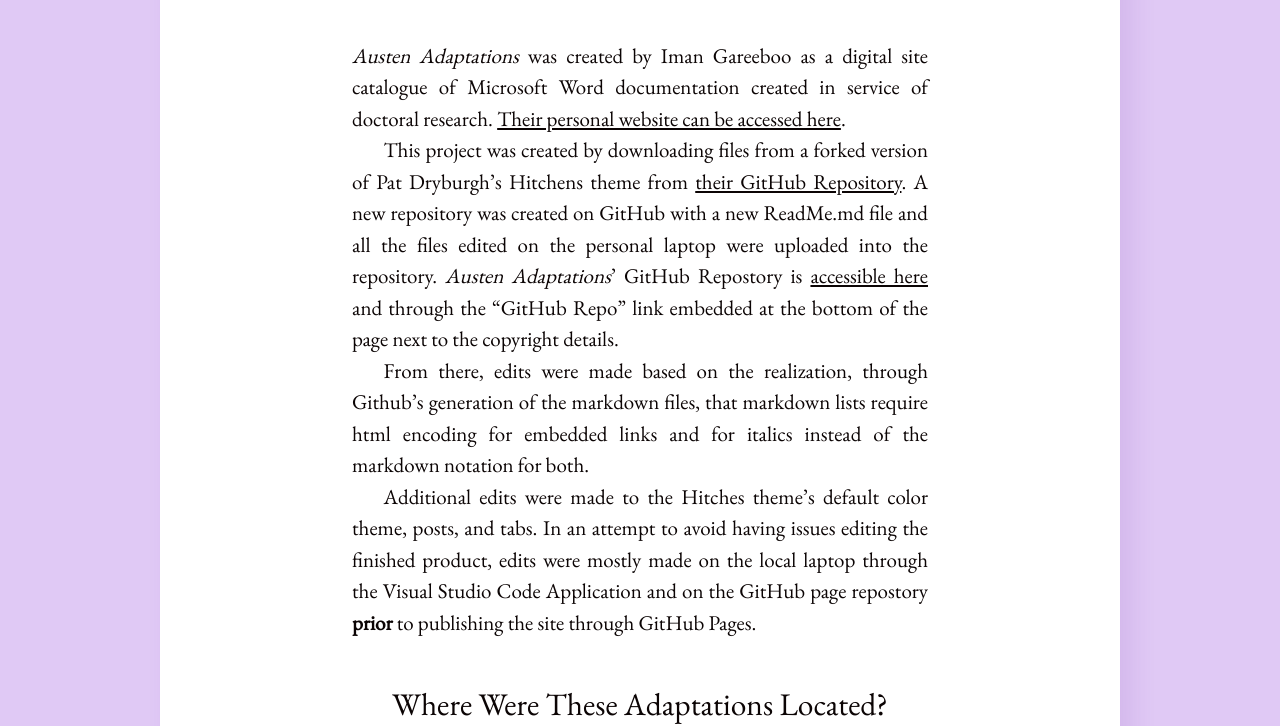
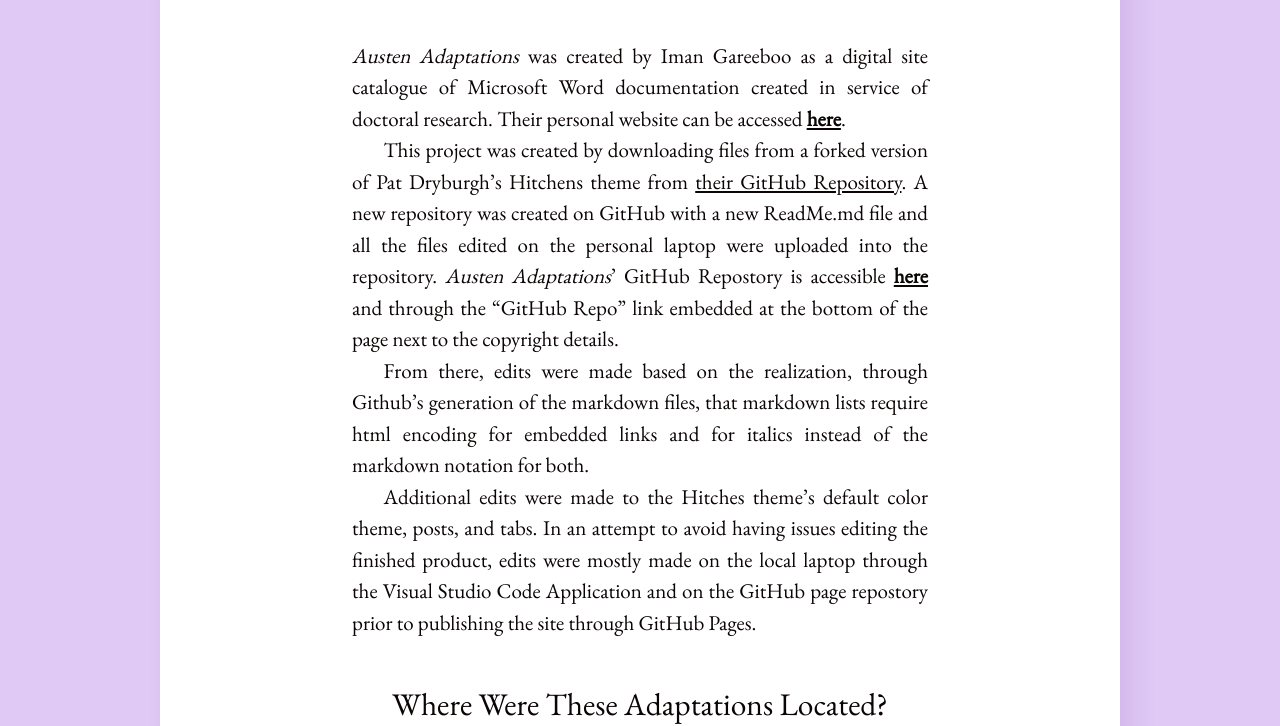
Before and after one commit to imangareeboo/Austen_Adaptations, a Jekyll site: the page built from aboutproject.md, in a window 1280 px wide and 1400 px high. Shown: the part 575-1301 px from the top of the window. Built offline with Jekyll 4.4.1, drawn with Linux system fonts in a browser that asks for light colours.

Commit message:
Update aboutproject.md

```diff
--- a/aboutproject.md
+++ b/aboutproject.md
@@ -5,13 +5,13 @@ title: About the Project
 
 ### The Process
 
-*Austen Adaptations* was created by Iman Gareeboo as a digital site catalogue of Microsoft Word documentation created in service of doctoral research. [Their personal website can be accessed here](https://imangareeboo.github.io).
+*Austen Adaptations* was created by Iman Gareeboo as a digital site catalogue of Microsoft Word documentation created in service of doctoral research. Their personal website can be accessed [**here**](https://imangareeboo.github.io).
 
-This project was created by downloading files from a forked version of Pat Dryburgh's Hitchens theme from [their GitHub Repository](https://github.com/patdryburgh/hitchens).  A new repository was created on GitHub with a new ReadMe.md file  and all the files edited on the personal laptop were uploaded into the repository. *Austen Adaptations*' GitHub Repostory is [accessible here](https://github.com/imangareeboo/Austen_Adaptations) and through the "GitHub Repo" link embedded at the bottom of the page next to the copyright details.
+This project was created by downloading files from a forked version of Pat Dryburgh's Hitchens theme from [their GitHub Repository](https://github.com/patdryburgh/hitchens).  A new repository was created on GitHub with a new ReadMe.md file  and all the files edited on the personal laptop were uploaded into the repository. *Austen Adaptations*' GitHub Repostory is accessible [**here**](https://github.com/imangareeboo/Austen_Adaptations) and through the "GitHub Repo" link embedded at the bottom of the page next to the copyright details.
 
 From there, edits were made based on the realization, through Github's generation of the markdown files, that markdown lists require html encoding for embedded links and for italics instead of the markdown notation for both.
 
-Additional edits were made to the Hitches theme's default color theme, posts, and tabs. In an attempt to avoid having issues editing the finished product, edits were mostly made on the local laptop through the Visual Studio Code Application and on the GitHub page repostory **prior** to publishing the site through GitHub Pages.
+Additional edits were made to the Hitches theme's default color theme, posts, and tabs. In an attempt to avoid having issues editing the finished product, edits were mostly made on the local laptop through the Visual Studio Code Application and on the GitHub page repostory prior to publishing the site through GitHub Pages.
 
 ### Where Were These Adaptations Located?
 
```
